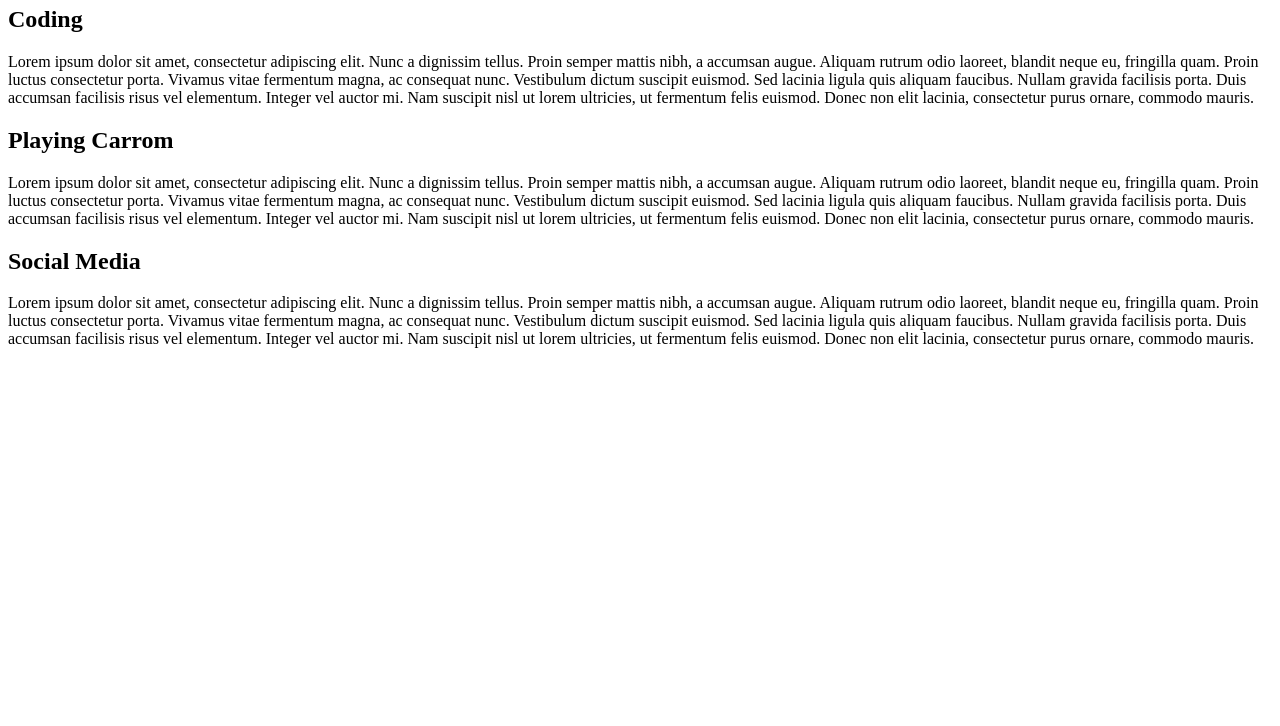
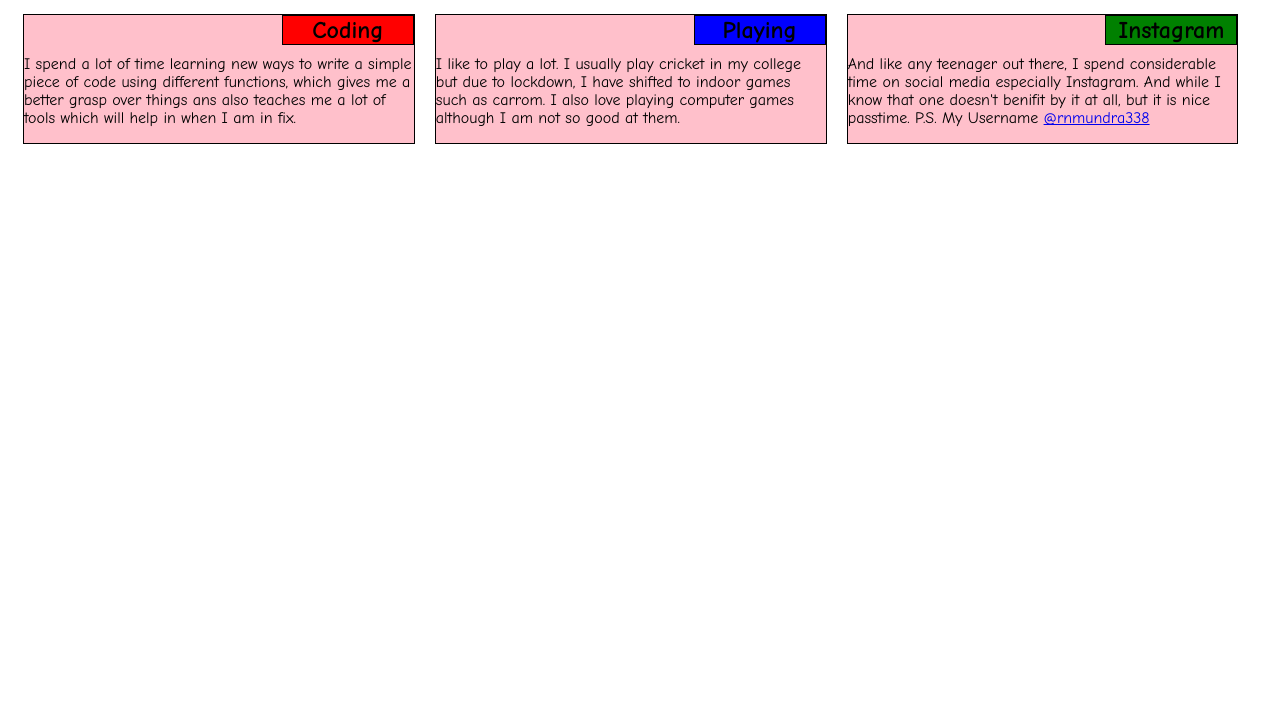
Before and after one commit to aryan338/CSS, a plain HTML site: page site/mod2-soln/index.html in a window 1280 px wide. Shown: the part 74-800 px from the top of the page. Drawn offline with Linux system fonts and the light colour scheme.

Commit message:
Assignment 2

```diff
--- a/site/mod2-soln/css/style.css
+++ b/site/mod2-soln/css/style.css
@@ -0,0 +1,69 @@
+*{
+	font-family: "Comic Sans MS", cursive, sans-serif;
+}
+
+div{
+	position: relative;
+	float: left;
+	border: 1px solid black;
+	padding: 0px;
+	background-color: pink;
+	box-sizing: border-box;
+	margin-left: 15px;
+	margin-right: 5px;
+	margin-bottom: 15px;
+}
+
+p{
+	margin-top: 40px;
+}
+
+h2{
+	position: absolute;
+	border: 1px solid black;
+	padding: 0px;
+	margin: 0px;
+	width: 130px;
+	text-align: center;
+}
+
+#red{
+	background-color: red;
+	right: 0px;
+	top: 0px;
+}
+
+#green{
+	background-color: green;
+	right: 0px;
+	top: 0px;
+}
+
+#blue{
+	background-color: blue;
+	right: 0px;
+	top: 0px;
+}
+
+h1{
+	text-align: center;
+	margin-bottom: 30px;
+}
+
+@media(min-width: 992px){
+	div{
+		width: 31%;
+	}
+}
+
+@media(min-width: 768px) and (max-width: 991px){
+	.box{
+		width: 47%;
+	}
+
+	.box3{
+		width: 96.5%;
+	}
+
+
+}
--- a/site/mod2-soln/index.html
+++ b/site/mod2-soln/index.html
@@ -11,18 +11,18 @@
 
 
 <div class="box">
-	<h2>Coding</h2>
-	<p>Lorem ipsum dolor sit amet, consectetur adipiscing elit. Nunc a dignissim tellus. Proin semper mattis nibh, a accumsan augue. Aliquam rutrum odio laoreet, blandit neque eu, fringilla quam. Proin luctus consectetur porta. Vivamus vitae fermentum magna, ac consequat nunc. Vestibulum dictum suscipit euismod. Sed lacinia ligula quis aliquam faucibus. Nullam gravida facilisis porta. Duis accumsan facilisis risus vel elementum. Integer vel auctor mi. Nam suscipit nisl ut lorem ultricies, ut fermentum felis euismod. Donec non elit lacinia, consectetur purus ornare, commodo mauris.</p>
+	<h2 id="red">Coding</h2>
+	<p>I spend a lot of time learning new ways to write a simple piece of code using different functions, which gives me a better grasp over things ans also teaches me a lot of tools which will help in when I am in fix.</p>
 </div>
 
 <div class="box">
-	<h2>Playing Carrom</h2>
-	<p>Lorem ipsum dolor sit amet, consectetur adipiscing elit. Nunc a dignissim tellus. Proin semper mattis nibh, a accumsan augue. Aliquam rutrum odio laoreet, blandit neque eu, fringilla quam. Proin luctus consectetur porta. Vivamus vitae fermentum magna, ac consequat nunc. Vestibulum dictum suscipit euismod. Sed lacinia ligula quis aliquam faucibus. Nullam gravida facilisis porta. Duis accumsan facilisis risus vel elementum. Integer vel auctor mi. Nam suscipit nisl ut lorem ultricies, ut fermentum felis euismod. Donec non elit lacinia, consectetur purus ornare, commodo mauris.</p>
+	<h2 id="blue">Playing</h2>
+	<p>I like to play a lot. I usually play cricket in my college but due to lockdown, I have shifted to indoor games such as carrom. I also love playing computer games although I am not so good at them.</p>
 </div>
 
-<div class="box">
-	<h2>Social Media</h2>
-	<p>Lorem ipsum dolor sit amet, consectetur adipiscing elit. Nunc a dignissim tellus. Proin semper mattis nibh, a accumsan augue. Aliquam rutrum odio laoreet, blandit neque eu, fringilla quam. Proin luctus consectetur porta. Vivamus vitae fermentum magna, ac consequat nunc. Vestibulum dictum suscipit euismod. Sed lacinia ligula quis aliquam faucibus. Nullam gravida facilisis porta. Duis accumsan facilisis risus vel elementum. Integer vel auctor mi. Nam suscipit nisl ut lorem ultricies, ut fermentum felis euismod. Donec non elit lacinia, consectetur purus ornare, commodo mauris.</p>
+<div class="box3">
+	<h2 id="green">Instagram</h2>
+	<p>And like any teenager out there, I spend considerable time on social media especially Instagram. And while I know that one doesn't benifit by it at all, but it is nice passtime. P.S. My Username <a href="https://www.instagram.com/rnmundra338/">@rnmundra338</a></p>
 </div>
 </body>
 </html>
```
